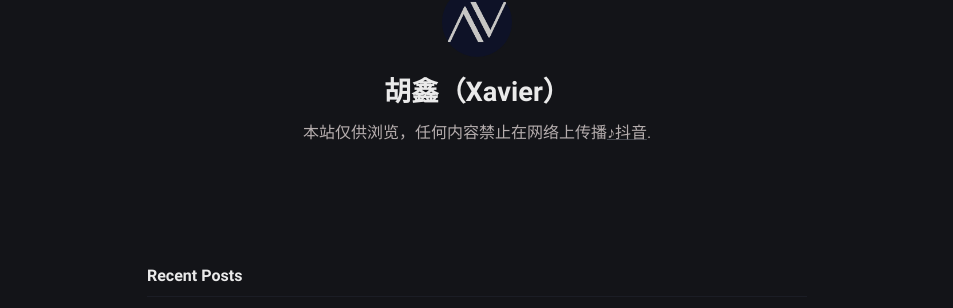
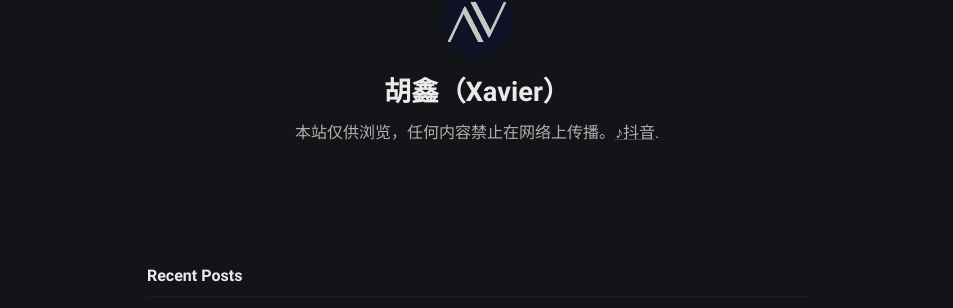
Before and after one commit to X-Vier/super-turmeric-17d7d, a Jekyll site: the page built from index.md, in a window 1280 px wide. Shown: the part 181-489 px from the top of the page, without its empty margins (163-1116 px from the left). Built offline with Jekyll 4.4.1, drawn with Linux system fonts in a browser that asks for light colours.

```diff
--- a/_config.yml
+++ b/_config.yml
@@ -11,7 +11,7 @@ mode: dark
 author:
   name: 胡鑫（Xavier）
   bio: >-
-    本站仅供浏览，任何内容禁止在网络上传播<a href="https://v.douyin.com/ehnrTMB/" target="_blank"
+    本站仅供浏览，任何内容禁止在网络上传播。<a href="https://v.douyin.com/ehnrTMB/" target="_blank"
     rel="noopener">♪抖音</a>.
   username: username
   github: x-vier
```
